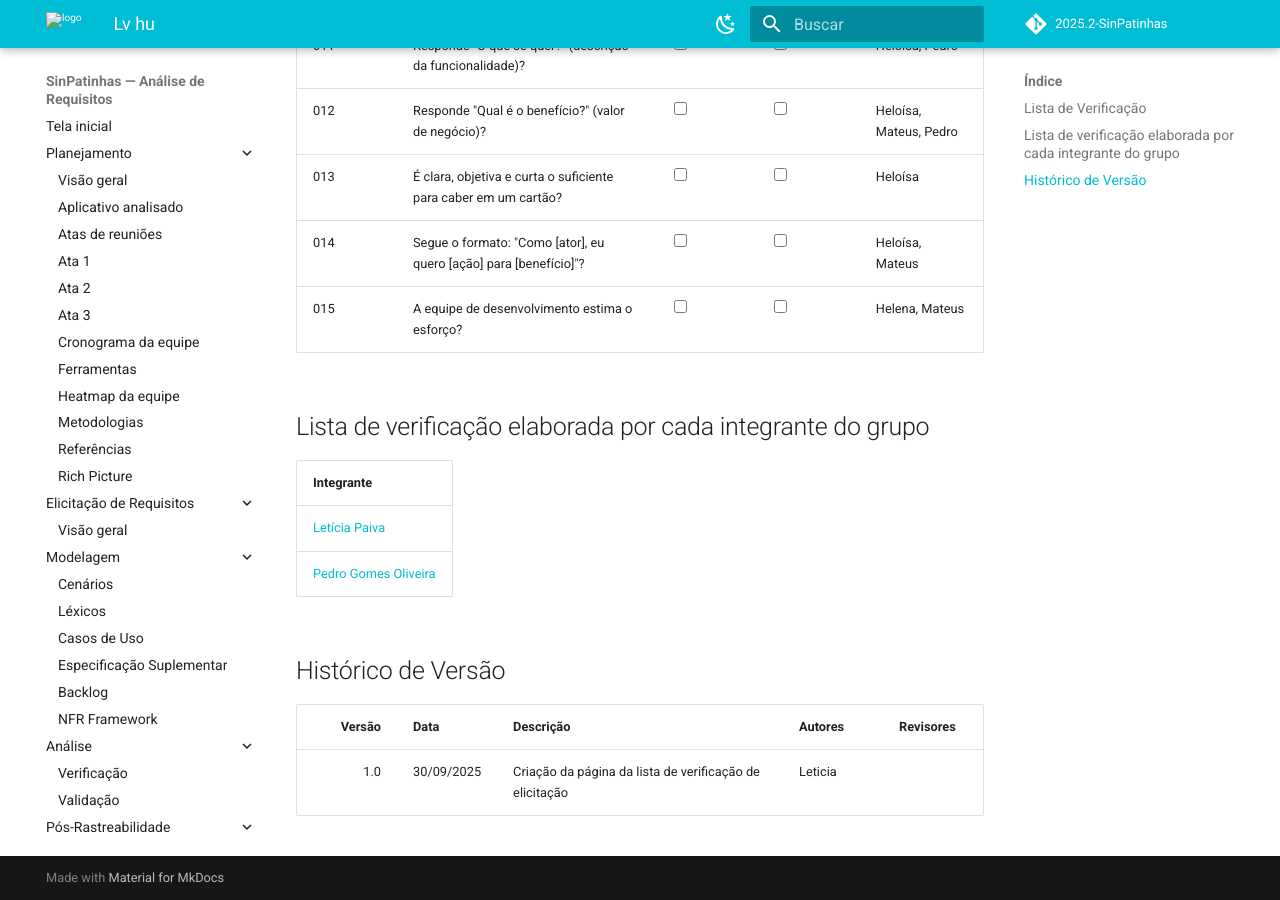
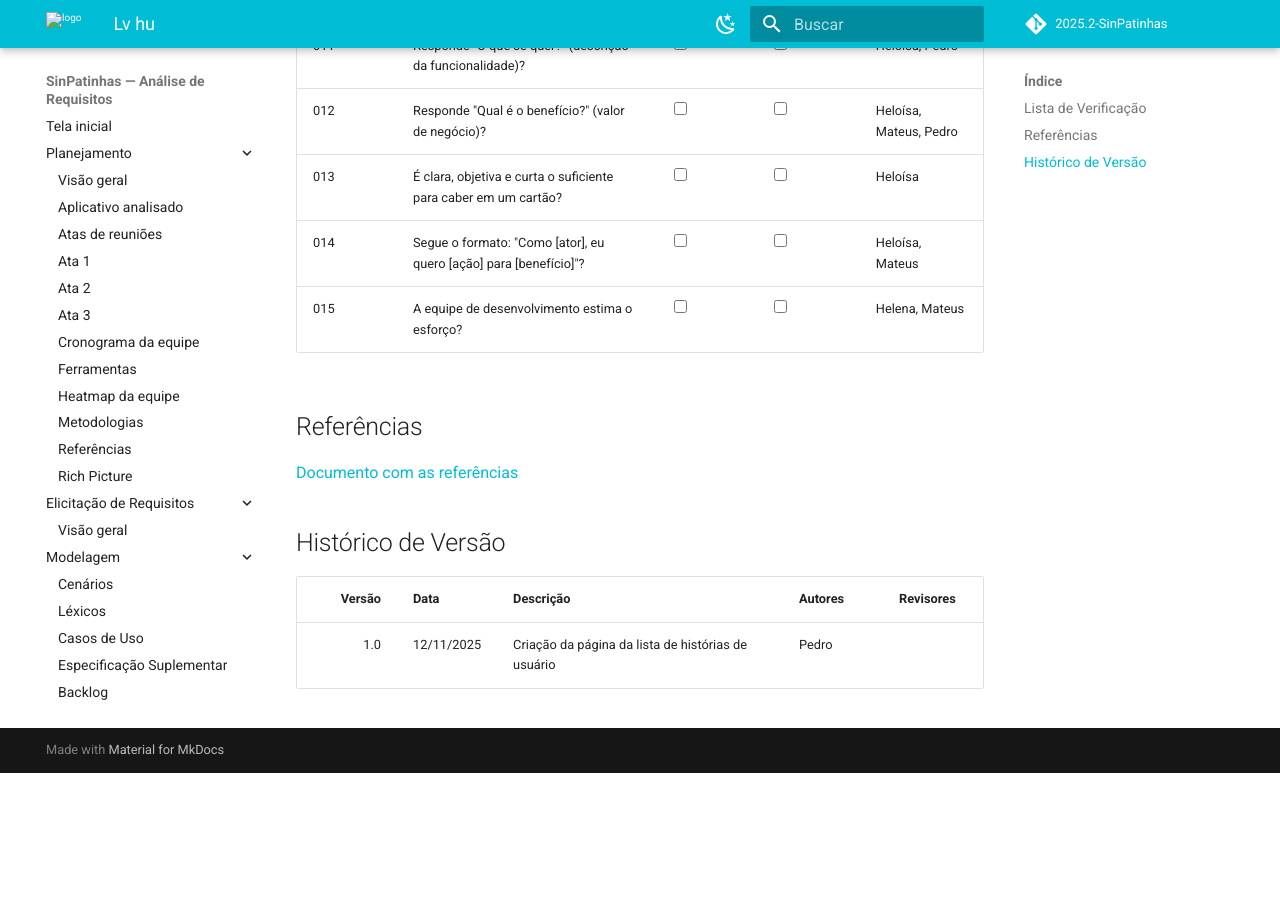
Before and after one commit to Requisitos-de-Software/2025.2-SinPatinhas, an MkDocs documentation site: the page built from docs/elicitacao/listas_verificacao/lv_hu.md, in a window 1280 px wide and 900 px high, scrolled down 1231 px. Built offline with MkDocs 1.6.1 and Material for MkDocs 9.7.7, drawn with Linux system fonts in a browser that asks for light colours; comment, search, counter and statistics services are not loaded; after the commit the page ends 2004 px from its top, so only the background shows below that.

Commit message:
adição do arquivo

```diff
--- a/docs/analise/verificacao_geral.md
+++ b/docs/analise/verificacao_geral.md
@@ -125,7 +125,11 @@
 | #V037 | Perfil de Usuário | [O perfil detalha a experiência do usuário com produtos similares ou concorrentes?](../elicitacao/listas_verificacao/lista_verificacao_perfil_usuario.md) | [Conforme](../elicitacao/perfis_usuarios/perfis-de-usuario.md) |
 
 ---
+<a id="tb002"></a>
 
+#### Tabela de Verificação Perfil de Usuário
+
+---
 ## Agradecimentos
 
 Agradeço o apoio das ferramentas de **IA generativa (ChatGPT – OpenAI)** utilizadas para **revisão, estruturação e padronização técnica do conteúdo**.
--- a/docs/elicitacao/listas_verificacao/lv_hu.md
+++ b/docs/elicitacao/listas_verificacao/lv_hu.md
@@ -137,18 +137,16 @@
   </tbody>
 </table>
 
-## Lista de verificação elaborada por cada integrante do grupo
+## Referências
 
-| Integrante |
-|------------|
-| [Letícia Paiva](https://docs.google.com/document/d/1CRgojOkMi6vhk4ZZKfFdrQXARHefyQiQhZ_S4qiLc70/edit?usp=sharing) |
-| [Pedro Gomes Oliveira]() |
+
+<a href="assets/PDFs/ListVerf/lv_hu.png" target="_blank">Documento com as referências</a>
 
 ## Histórico de Versão
 
 | Versão | Data       | Descrição                                              | Autores | Revisores |
 |------:|------------|----------------------------------------------------------|---------|-----------|
-| 1.0   | 30/09/2025 | Criação da página da lista de verificação de elicitação | Leticia |    |
+| 1.0   | 12/11/2025 | Criação da página da lista de histórias de usuário | Pedro |    |
 
 <style>
 :root{
```
Also changed, not shown: 1 other file.
